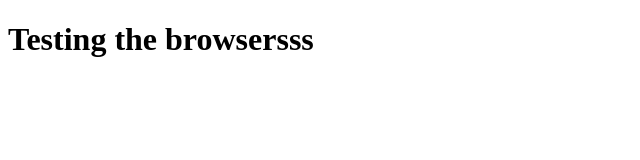
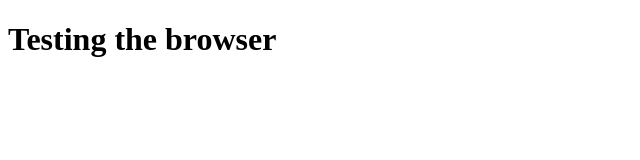
Before and after one commit to Nikithamboks25/nikitha-spa-project, a React (Create React App) app: page / in a window 1280 px wide. Shown: the top 160 px of the page, without its empty margins (0-640 px from the left). Built offline with nearby package versions, Linux system fonts and the light colour scheme.

Commit message:
test coomit

```diff
--- a/src/App.js
+++ b/src/App.js
@@ -6,7 +6,7 @@ import React from 'react';
 
 function App() {
   return (
-    <h1>Testing the browsersss</h1>
+    <h1>Testing the browser</h1>
   );
 }
 
```
